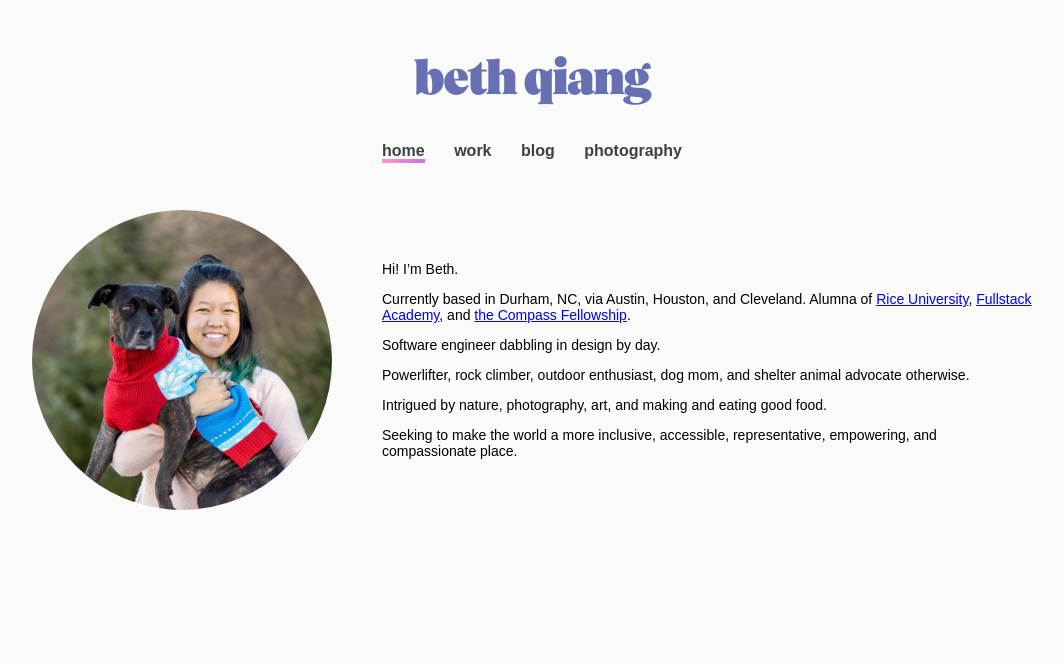
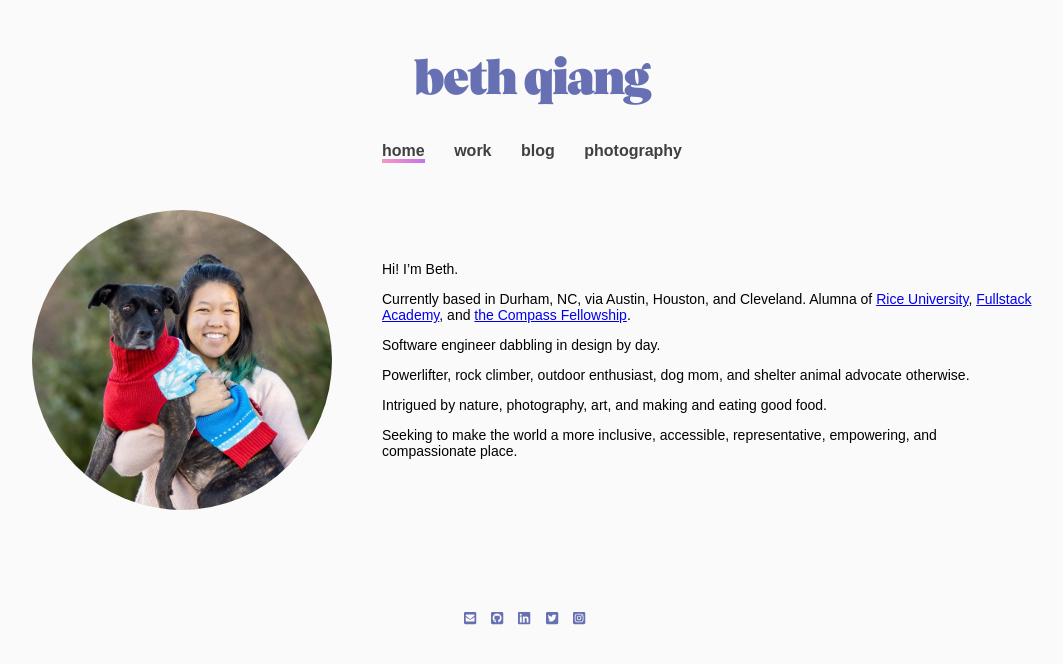
Before and after one commit to bethqiang/bethqiang.github.io, a Next.js app: page / in a window 1280 px wide. Shown: the top 664 px of the page, without its empty margins (108-1171 px from the left). Built offline with nearby package versions, Linux system fonts and the light colour scheme; a web font is replaced by a local one.

Commit message:
add font awesome/contact icons

```diff
--- a/package.json
+++ b/package.json
@@ -7,6 +7,10 @@
     "start": "next start"
   },
   "dependencies": {
+    "@fortawesome/fontawesome-svg-core": "^1.2.32",
+    "@fortawesome/free-brands-svg-icons": "^5.15.1",
+    "@fortawesome/free-solid-svg-icons": "^5.15.1",
+    "@fortawesome/react-fontawesome": "^0.1.11",
     "framer-motion": "^2.9.4",
     "next": "9.5.3",
     "prop-types": "^15.7.2",
--- a/pages/index.js
+++ b/pages/index.js
@@ -1,5 +1,13 @@
+import { FontAwesomeIcon } from '@fortawesome/react-fontawesome';
+import {
+  faGithubSquare,
+  faInstagramSquare,
+  faLinkedin,
+  faTwitterSquare,
+} from '@fortawesome/free-brands-svg-icons';
+import { faEnvelopeSquare } from '@fortawesome/free-solid-svg-icons';
+
 import Layout from '../components/layout';
-
 import styles from '../styles/pages/home.module.scss';
 
 export default function Home() {
@@ -58,6 +66,38 @@ export default function Home() {
           </p>
         </div>
       </main>
+      <div className={styles.socialContainer}>
+        <a href="mailto:beth@bethqiang.com">
+          <FontAwesomeIcon
+            icon={faEnvelopeSquare}
+            className={styles.socialIcon}
+          />
+        </a>
+        <a href="https://github.com/bethqiang" target="_blank" rel="noreferrer">
+          <FontAwesomeIcon
+            icon={faGithubSquare}
+            className={styles.socialIcon}
+          />
+        </a>
+        <a href="https://www.linkedin.com/in/bethqiang08/" target="_blank" rel="noreferrer">
+          <FontAwesomeIcon
+            icon={faLinkedin}
+            className={styles.socialIcon}
+          />
+        </a>
+        <a href="https://twitter.com/beth_qiang" target="_blank" rel="noreferrer">
+          <FontAwesomeIcon
+            icon={faTwitterSquare}
+            className={styles.socialIcon}
+          />
+        </a>
+        <a href="https://www.instagram.com/babsy.23/" target="_blank" rel="noreferrer">
+          <FontAwesomeIcon
+            icon={faInstagramSquare}
+            className={styles.socialIcon}
+          />
+        </a>
+      </div>
     </Layout>
   );
 }
--- a/styles/pages/home.module.scss
+++ b/styles/pages/home.module.scss
@@ -24,3 +24,18 @@
     margin-left: 50px;
   }
 }
+
+.socialContainer {
+  margin-top: 50px;
+  width: 100%;
+  text-align: center;
+  @include sm {
+    margin-top: 100px;
+  }
+}
+
+.socialIcon {
+  width: 25px;
+  margin-right: 15px;
+  color: $blue;
+}
```
Also changed, not shown: 1 other file (tests, documents, lock files or other folders).
